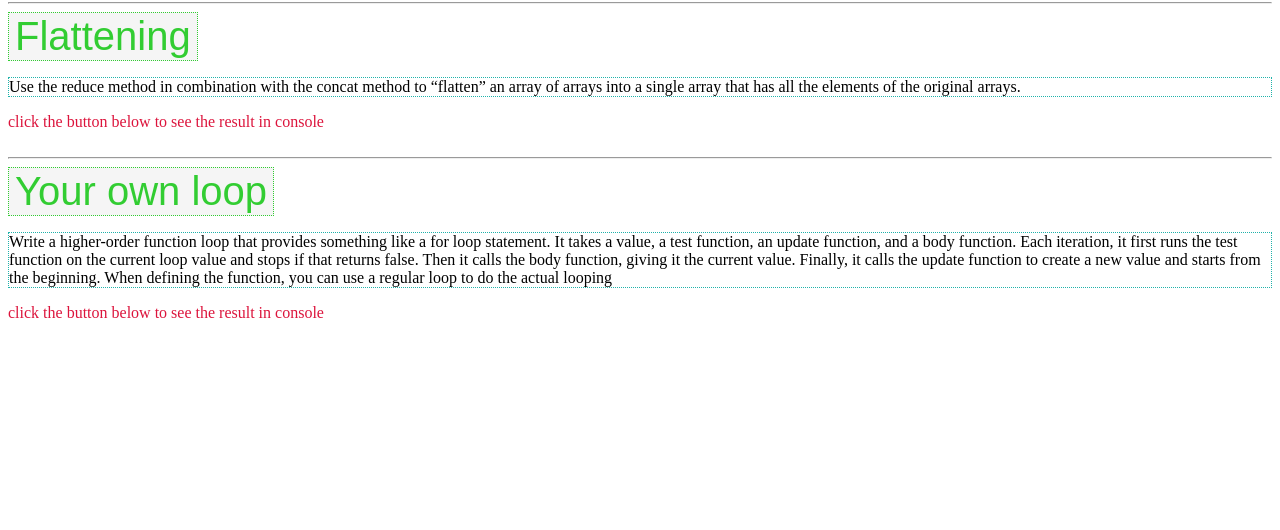
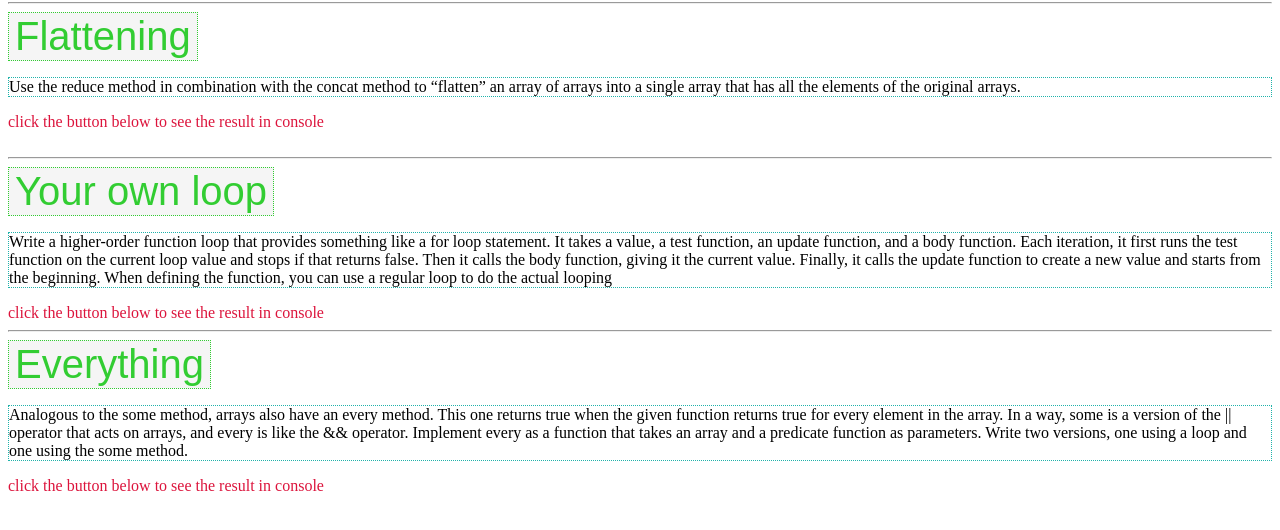
Before and after one commit to allanShady/Section4, a plain HTML site: page challenges/exercises/highOrderFunction.html in a window 1280 px wide. Shown: the part 78-608 px from the top of the page. Drawn offline with Linux system fonts and the light colour scheme.

Commit message:
Adds every exercise

```diff
--- a/challenges/exercises/highOrderFunction.html
+++ b/challenges/exercises/highOrderFunction.html
@@ -33,5 +33,20 @@
         looping
     </p>
     <label for="msg" class="show" id="ownloophint">click the button below to see the result in console </label>
+
+    <br><hr>
+    <button id="everything" class="btn">
+        Everything
+        </button>
+    <p class="p">
+        Analogous to the some method, arrays also have an every method. This one
+        returns true when the given function returns true for every element in the array.
+        In a way, some is a version of the || operator that acts on arrays, and every is
+        like the && operator.
+        Implement every as a function that takes an array and a predicate function
+        as parameters. Write two versions, one using a loop and one using the some
+        method.
+    </p>
+    <label for="msg" class="show" id="everythinghint">click the button below to see the result in console </label>
 </body>
 </html>
--- a/challenges/exercises/highOrderFunction.js
+++ b/challenges/exercises/highOrderFunction.js
@@ -1,5 +1,6 @@
 const flatteningBtn = document.querySelector('#flattening');
 const ownloopBtn = document.querySelector('#ownloop');
+const everythingBtn = document.querySelector('#everything');
 
 const flattenArray = array => {
     return array.reduce((b, c) => b.concat(c));
@@ -31,5 +32,11 @@ const loopfunc = (value, test, update, body) => {
     hideHint('#ownloophint');
 }
 
+function everything() {
+    console.log('Inside everything loop ...');
+    hideHint('#everythinghint');
+}
+
 flatteningBtn.addEventListener('click', flatten);
 ownloopBtn.addEventListener('click', loopfunc);
+everythingBtn.addEventListener('click', everything);
```
